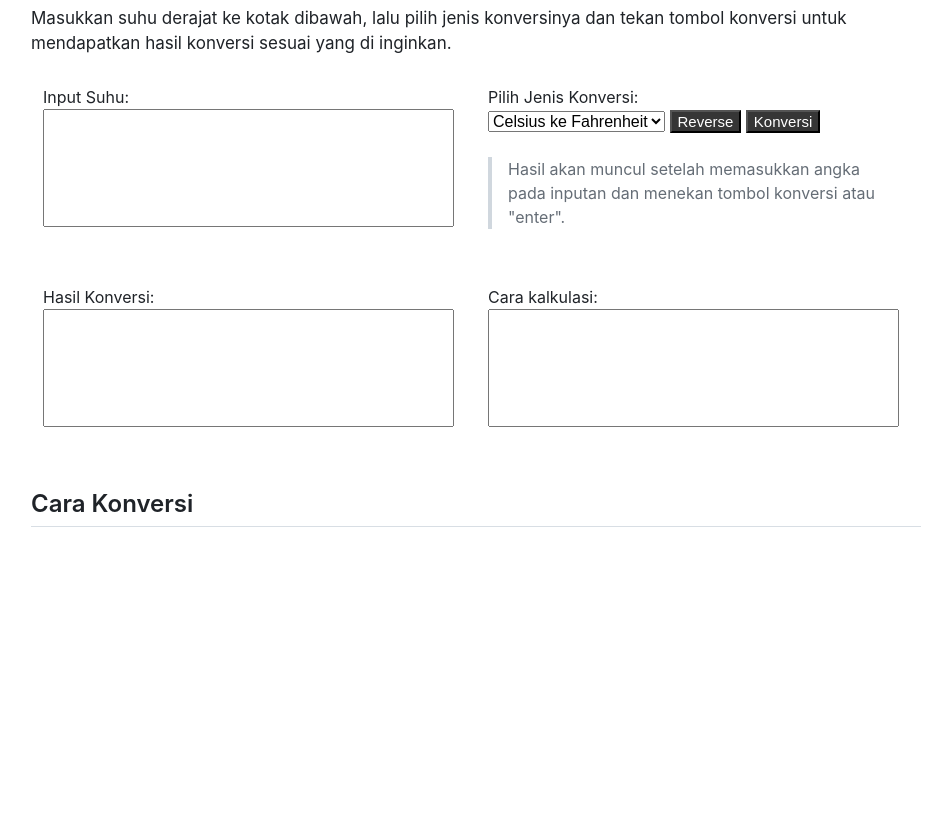
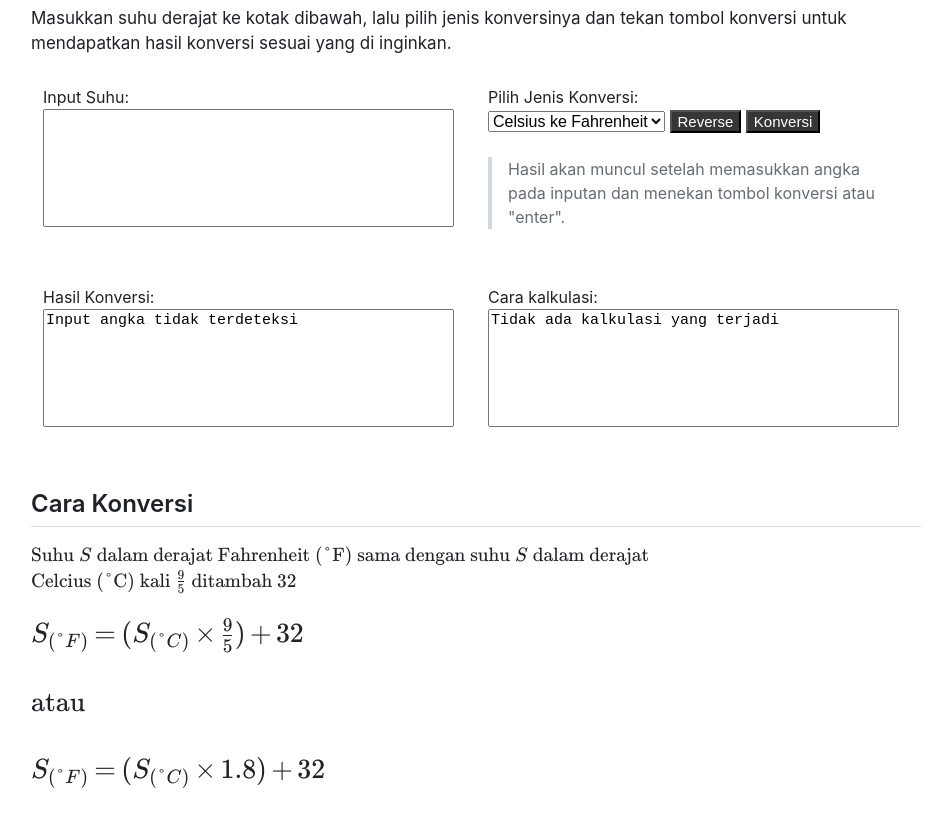
Before and after one commit to revou-fundamental-course/5-feb-24-MAFleorynStoreID, a plain HTML site: page index.html in a window 1280 px wide. Shown: the part 106-932 px from the top of the page, without its empty margins (164-1094 px from the left). Before the commit the page ends 800 px from the top, so only its background shows below. Drawn offline with nearby package versions, Linux system fonts and the light colour scheme; files that its build step writes are made by us from their sources.

Commit message:
Update index.html

```diff
--- a/index.html
+++ b/index.html
@@ -5,7 +5,7 @@
   <meta name="viewport" content="width=device-width, initial-scale=1.0">
   <title>Konversi Suhu</title>
   <meta name="color-scheme" content="light dark">
-  <link rel="stylesheet" href="./css/style.css">
+  <link rel="stylesheet" href="style.css">
   <style>
         body {
           box-sizing: border-box;
@@ -80,7 +80,7 @@
   <div id="rumus"></div>
 
   <!-- menambahkan script untuk membuat elemen-elemen diatas bekerja -->
-  <script src="./js/script.js"></script>
+  <script src="script.js"></script>
   </article>
 </body>
 </html>
```
